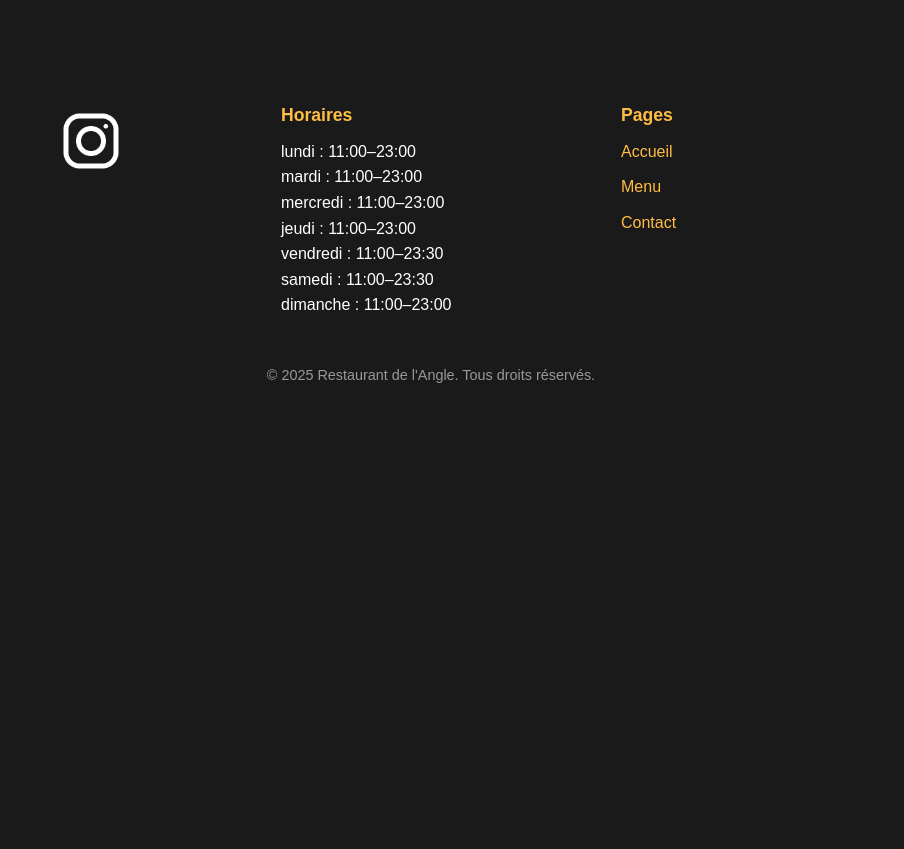
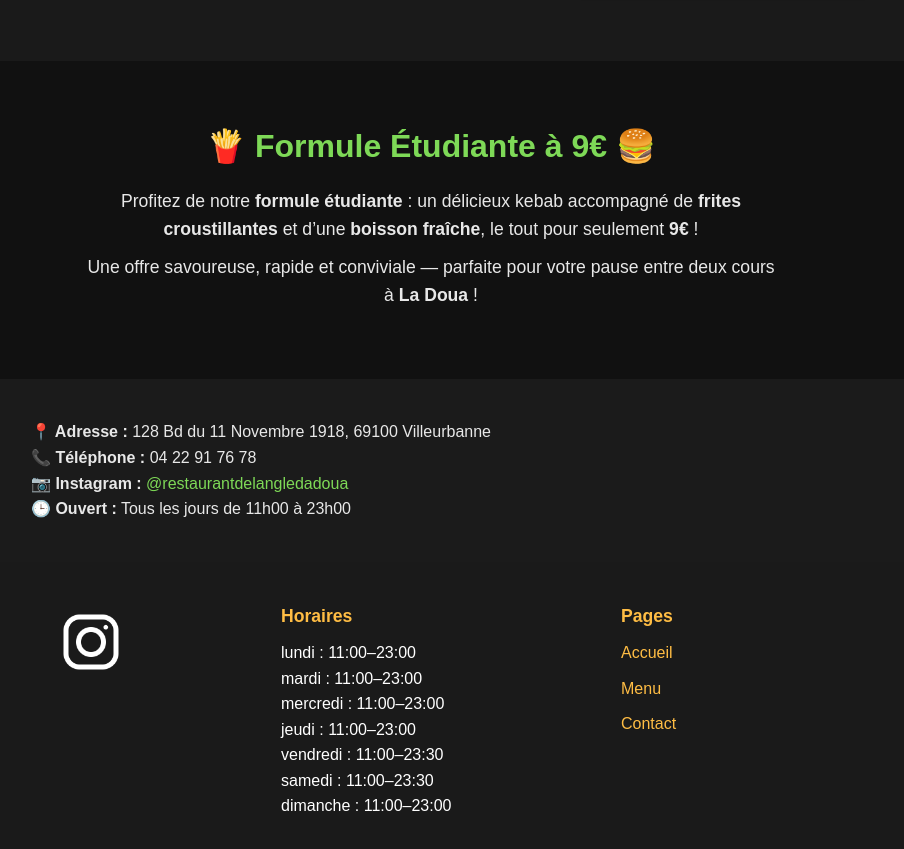
Before and after one commit to Hisok4YEZ/restau-de-langle, a plain HTML site: page index.html in a window 1280 px wide. Shown: the part 1175-2024 px from the top of the page, without its empty margins (209-1113 px from the left). Before the commit the page ends 1602 px from the top, so only its background shows below. Drawn offline with Linux system fonts and the light colour scheme.

Commit message:
menu étudiant

```diff
--- a/index.html
+++ b/index.html
@@ -37,6 +37,45 @@
       </div>
     </section>
 
+    <!-- Formule Étudiante -->
+    <section class="student-deal">
+      <div class="student-deal-content">
+        <h2>🍟 Formule Étudiante à 9€ 🍔</h2>
+        <p>
+          Profitez de notre <strong>formule étudiante</strong> : un délicieux
+          kebab accompagné de <strong>frites croustillantes</strong> et d’une
+          <strong>boisson fraîche</strong>, le tout pour seulement
+          <strong>9€</strong> !
+        </p>
+        <p>
+          Une offre savoureuse, rapide et conviviale — parfaite pour votre pause
+          entre deux cours à
+          <strong>La Doua</strong> !
+        </p>
+      </div>
+    </section>
+
+    <!-- Infos de contact -->
+    <section class="contact-info">
+      <div class="contact-container">
+        <p>
+          <strong>📍 Adresse :</strong> 128 Bd du 11 Novembre 1918, 69100
+          Villeurbanne
+        </p>
+        <p><strong>📞 Téléphone :</strong> 04 22 91 76 78</p>
+        <p>
+          <strong>📷 Instagram :</strong>
+          <a
+            href="https://www.instagram.com/restaurantdelangledadoua"
+            target="_blank"
+          >
+            @restaurantdelangledadoua
+          </a>
+        </p>
+        <p><strong>🕒 Ouvert :</strong> Tous les jours de 11h00 à 23h00</p>
+      </div>
+    </section>
+
     <div id="footer"></div>
   </body>
 </html>
--- a/style/style.css
+++ b/style/style.css
@@ -148,3 +148,49 @@ body {
         background-position: center;
     }
 }
+
+/* Section Formule Étudiante */
+.student-deal {
+    background-color: #111;
+    /* fond sombre comme le flyer */
+    color: #e8e8e8;
+    text-align: center;
+    padding: 60px 20px;
+}
+
+.student-deal h2 {
+    color: #7ed957;
+    /* vert vif pour rappeler la "formule étudiante intéressante" */
+    margin-bottom: 15px;
+    font-size: 2em;
+}
+
+.student-deal p {
+    max-width: 700px;
+    margin: 10px auto;
+    font-size: 1.1em;
+    line-height: 1.6em;
+}
+
+/* Section contact */
+.contact-info {
+    background-color: #1b1b1b;
+    color: #e8e8e8;
+    padding: 40px 20px;
+    font-size: 1em;
+}
+
+.contact-info a {
+    color: #7ed957;
+    text-decoration: none;
+}
+
+.contact-info a:hover {
+    text-decoration: underline;
+}
+
+.contact-container {
+    max-width: 800px;
+    margin: 0 auto;
+    text-align: left;
+}
```
